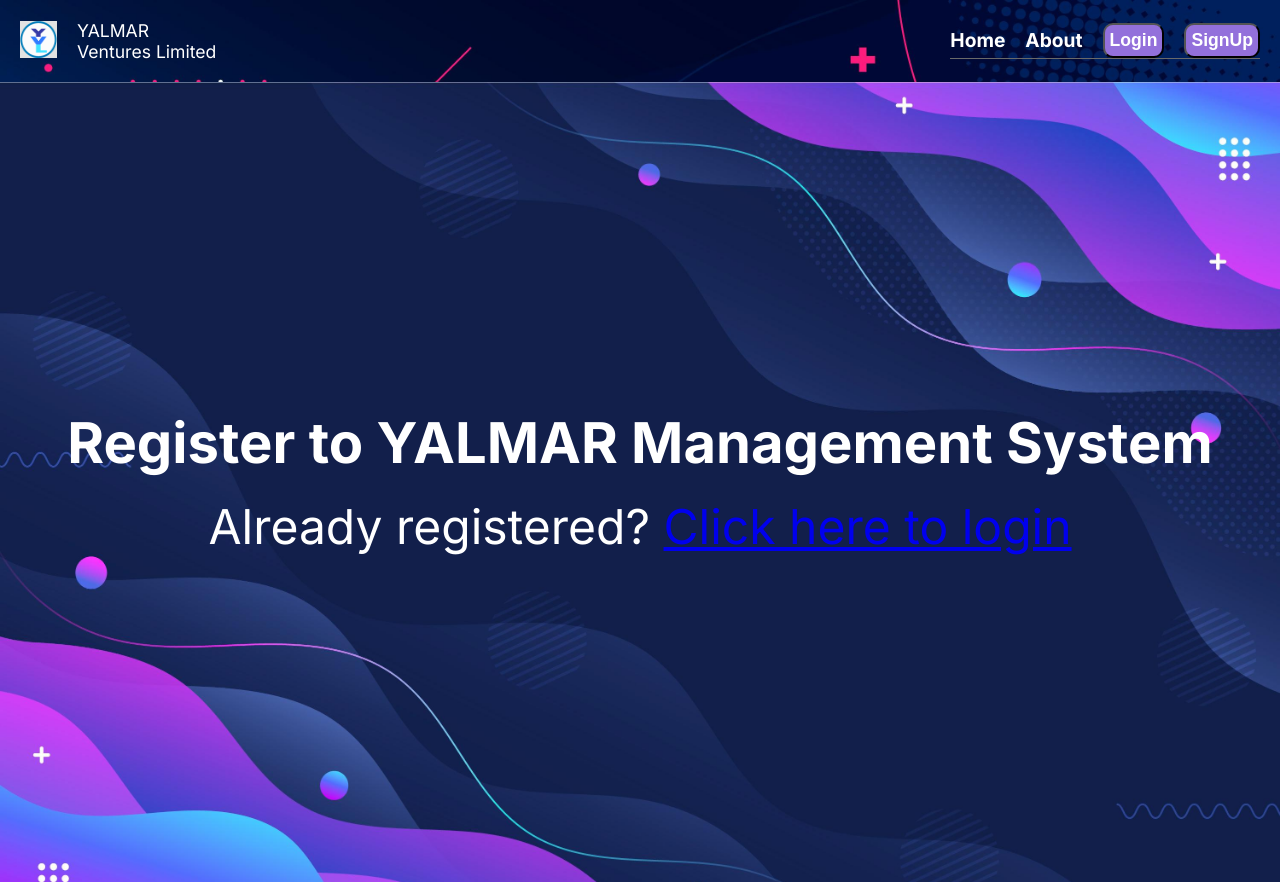
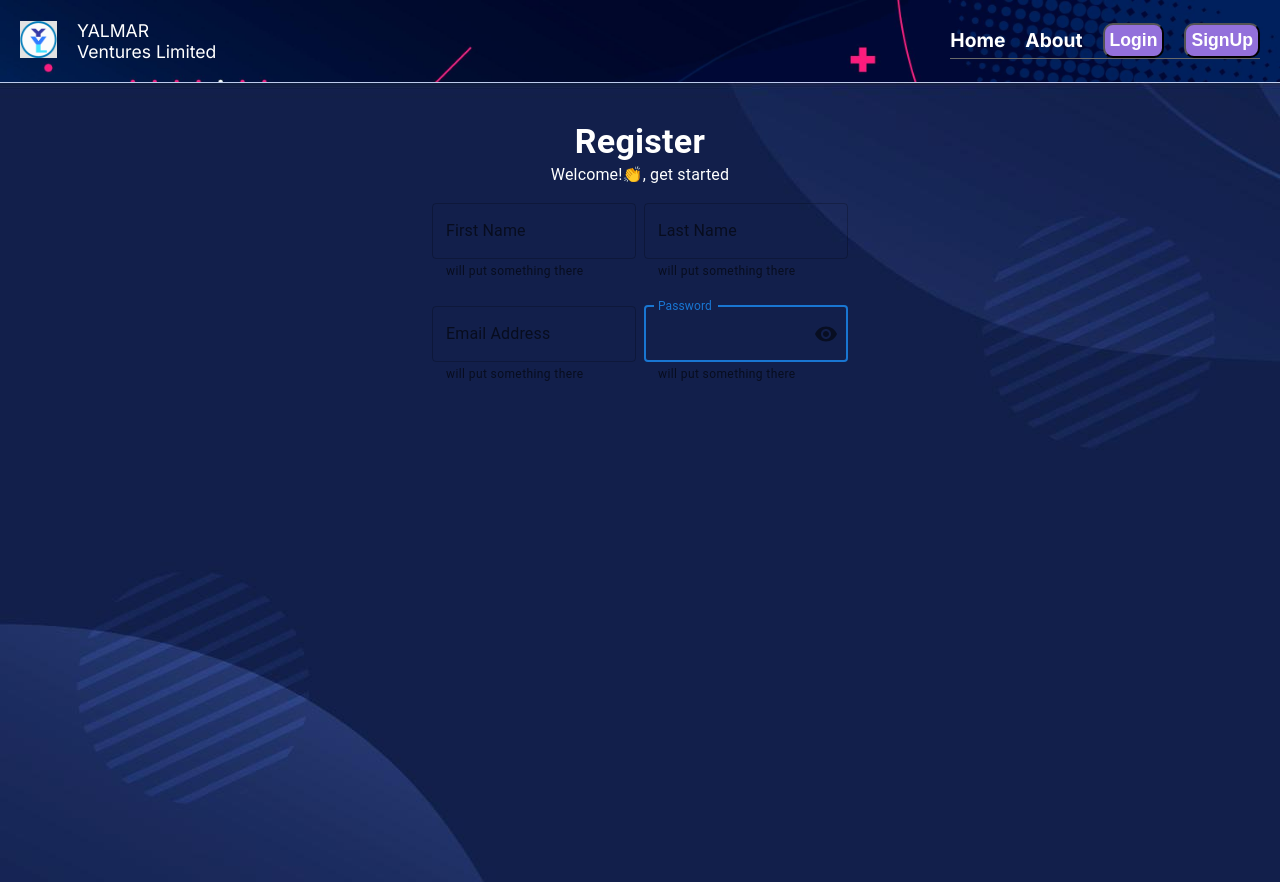
Before and after one commit to Yusuf-R/YalmarMgtSystem, a Next.js app in the folder client/: page /register in a window 1280 px wide. Built offline with nearby package versions, Linux system fonts and the light colour scheme.

Commit message:
Added the register

```diff
--- a/client/package.json
+++ b/client/package.json
@@ -9,13 +9,19 @@
     "lint": "next lint"
   },
   "dependencies": {
+    "@emotion/react": "^11.11.4",
+    "@emotion/styled": "^11.11.0",
     "@hookform/resolvers": "^3.3.4",
+    "@mui/icons-material": "^5.15.13",
+    "@mui/material": "^5.15.13",
+    "@mui/styled-engine-sc": "^6.0.0-alpha.17",
     "boxicons": "^2.1.4",
     "next": "14.1.3",
     "react": "^18",
     "react-dom": "^18",
     "react-hook-form": "^7.51.0",
     "react-icons": "^5.0.1",
+    "styled-components": "^6.1.8",
     "yup": "^1.4.0"
   },
   "devDependencies": {
--- a/client/src/components/Register/Register.jsx
+++ b/client/src/components/Register/Register.jsx
@@ -1,26 +1,124 @@
-import styleRegister from './Register.module.css';
+"use client";
+import { useState } from "react";
+import styleRegister from "./Register.module.css";
 import Link from "next/link";
+import { useForm } from "react-hook-form";
+import {
+  Container,
+  Box,
+  Typography,
+  Grid,
+  TextField,
+  InputAdornment,
+  IconButton,
+} from "@mui/material/";
+import { Visibility, VisibilityOff } from "@mui/icons-material";
 
 function Register() {
-    return (
-        <>
-            <div className={styleRegister.registerContainer}>
-                <div>
-                    <h3>
-                        Register to YALMAR Management System
-                    </h3>
-                </div>
-                <div>
-                    <p>
-                        Already registered?{' '}
-                        <Link href="/login">
-                            Click here to login
-                        </Link>
-                    </p>
-                </div>
-            </div>
-        </>
-    )
+  const [showPassword, setShowPassword] = useState(false);
+  const {
+    register,
+    handleSubmit,
+    formState: { errors },
+  } = useForm();
+  const handleClickShowPassword = () => setShowPassword((show) => !show);
+  //   const handleMouseDownPassword = (event) => {
+  //     event.preventDefault();
+  //   }
+  return (
+    <div className={styleRegister.registerContainer}>
+      <Container
+        maxWidth="md"
+        sx={{
+          minHeight: "100vh",
+          //   bgcolor: '#cfe8fc',
+          display: "flex",
+          justifyContent: "center",
+          alignItems: "center",
+        }}
+      >
+        <Box
+          sx={{
+            zIndex: 2,
+            width: "100%",
+            maxWidth: "50%",
+            padding: "5px",
+            textAlign: "center",
+            marginTop: "-450px",
+          }}
+        >
+          <Typography variant="h4" sx={{ fontWeight: "bold", color: "white" }}>
+            Register
+          </Typography>
+          <Typography component="h1">Welcome!👏, get started</Typography>
+          <Box component="form">
+            <Grid container spacing={1}>
+              <Grid item xs={6}>
+                <TextField
+                  InputProps={{ sx: { color: "white" } }}
+                  margin="normal"
+                  fullWidth
+                  label="First Name"
+                //   variant="outlined"
+                  autoComplete="First Name"
+                  autoFocus
+                  helperText="will put something there"
+                />
+                <TextField
+                  InputProps={{ sx: { color: "white" } }}
+                  margin="normal"
+                  fullWidth
+                  label="Email Address"
+                //   variant="outlined"
+                  autoComplete="First Name"
+                  autoFocus
+                  helperText="will put something there"
+                />
+              </Grid>
+              <Grid item xs={6}>
+                <TextField
+                  InputProps={{ sx: { color: "white" } }}
+                  margin="normal"
+                  fullWidth
+                  label="Last Name"
+                  variant="outlined"
+                  autoComplete="Last Name"
+                  autoFocus
+                  helperText="will put something there"
+                />
+                <TextField
+                  // InputProps={{sx: {color: "white"} }}
+                  margin="normal"
+                  fullWidth
+                  type={showPassword ? "text" : "password"}
+                  label="Password"
+                  variant="outlined"
+                  autoComplete="First Name"
+                  autoFocus
+                  helperText="will put something there"
+                  InputProps={{
+                    sx: { color: "white" },
+                    endAdornment: (
+                      <InputAdornment position="end">
+                        <IconButton
+                          arial-label="toggle pasword visibility"
+                          onClick={handleClickShowPassword}
+                          // onMouseDown={handleMouseDownPassword}
+                          edge="end"
+                        >
+                          {showPassword ? <VisibilityOff /> : <Visibility />}
+                        </IconButton>
+                      </InputAdornment>
+                    ),
+                  }}
+                />
+              </Grid>
+            </Grid>
+          </Box>
+        </Box>
+      </Container>
+    </div>
+  );
 }
 
 export default Register;
--- a/client/src/components/Register/Register.module.css
+++ b/client/src/components/Register/Register.module.css
@@ -1,5 +1,6 @@
 .registerContainer {
-    display: flex;
+    background-image: url('../../../images/bg-6.jpg');
+    /* display: flex;
     flex-direction: column;
     gap: 20px;
     justify-content: center;
@@ -8,9 +9,8 @@
     height: 100vh;
     position: relative;
     font-size: 3.0rem;
-    background-image: url('../../../images/bg-6.jpg'); /* Update with your image file path */
-    background-size: cover; /* Ensure the background covers the entire viewport */
-    background-repeat: no-repeat; /* Prevent background image from repeating */
+    background-size: cover;
+    background-repeat: no-repeat;
     color: white;
-    border-image: none;
+    border-image: none; */
 }
```
